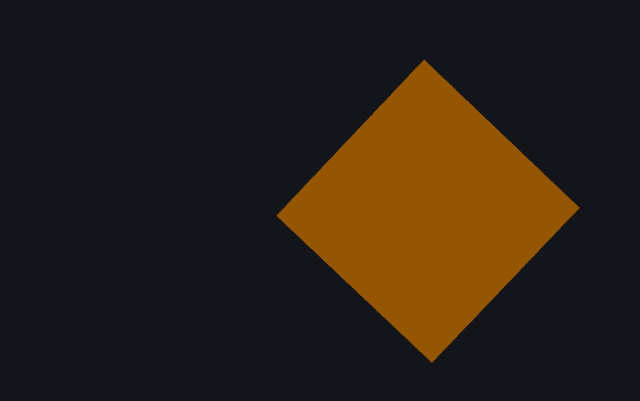
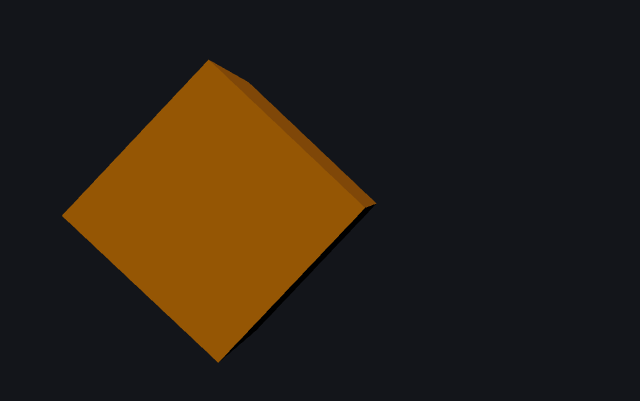
Before and after one commit to aitormendez/lqon, an Astro site: page / in a window 1280 px wide. Shown: the part 191-592 px from the top of the page, without its empty margins (212-852 px from the left). Built offline with nearby package versions, Linux system fonts and the light colour scheme; Astro itself is replaced by a stand-in of ours.

Commit message:
moove camera test

```diff
--- a/src/components/Fiber.jsx
+++ b/src/components/Fiber.jsx
@@ -8,6 +8,8 @@ const Scene = () => {
   useFrame((state, delta) => {
     cubeRef.current.rotation.y += delta;
     cubeRef.current.rotation.x += delta;
+    const angle = state.clock.elapsedTime;
+    state.camera.position.x = Math.sin(angle);
   });
 
   return (
@@ -17,7 +19,7 @@ const Scene = () => {
         <boxGeometry />
         <meshStandardMaterial color="orange" />
       </mesh>
-      <CameraControls makeDefault />
+      {/* <CameraControls makeDefault /> */}
     </>
   );
 };
```
